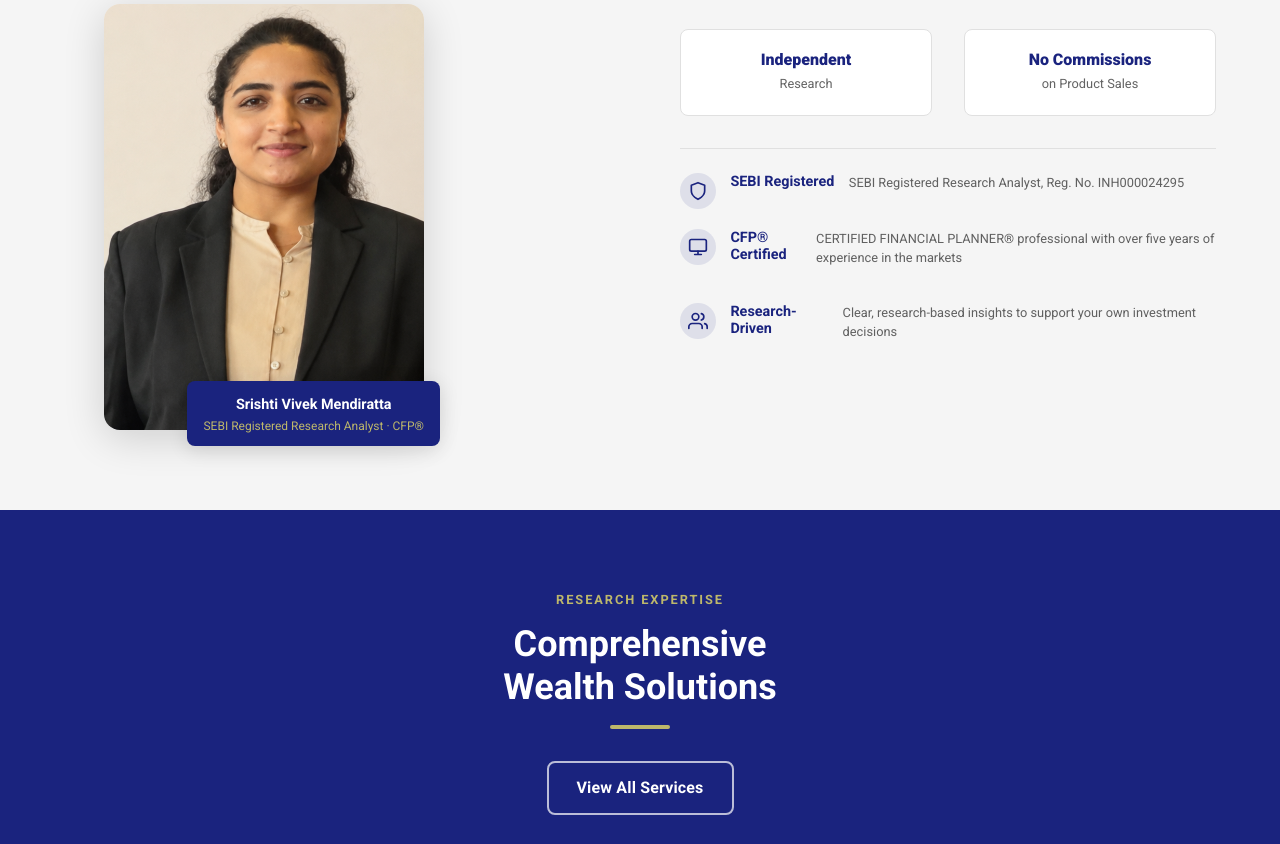
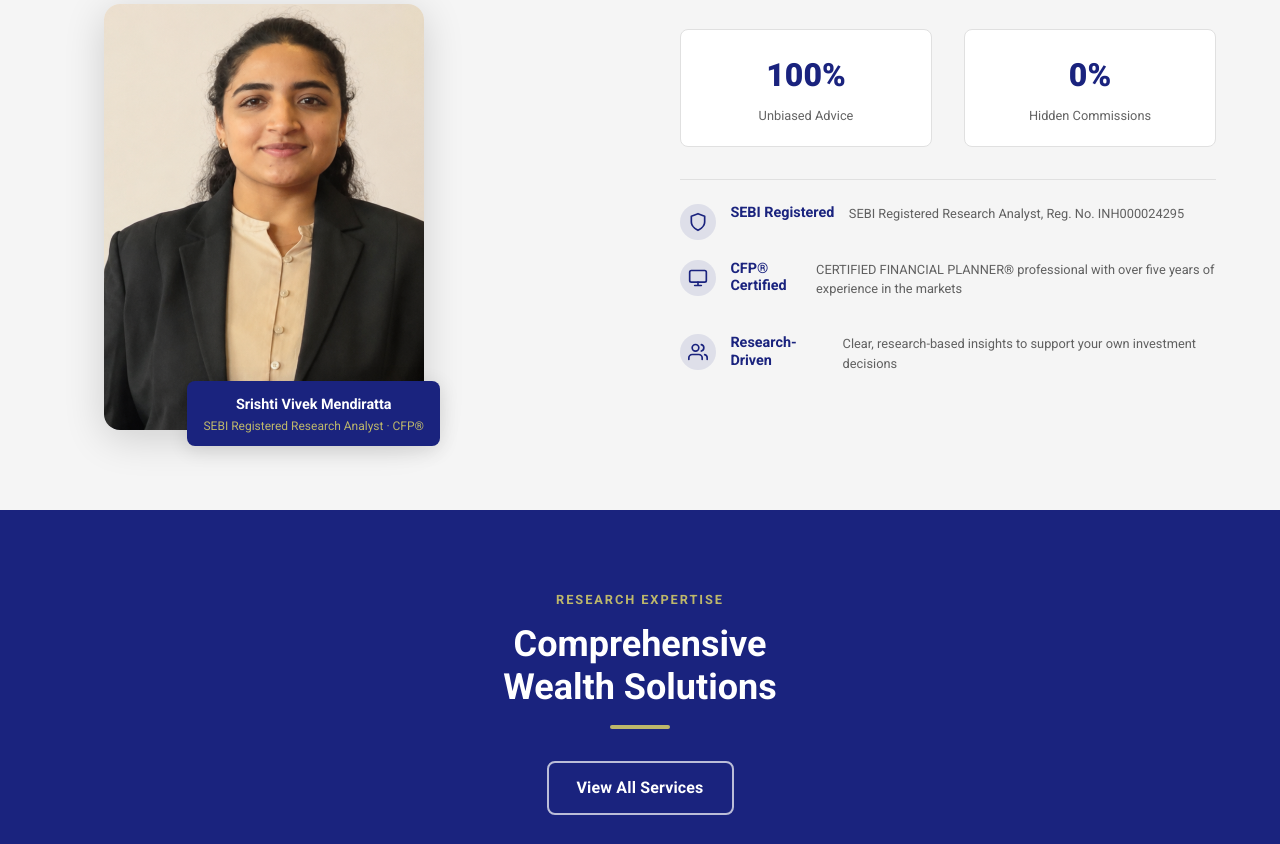
Before and after one commit to WealthMinds/wealthminds-website, a website: page index.html in a window 1280 px wide. Shown: the part 1371-2215 px from the top of the page. Drawn offline with Linux system fonts and the light colour scheme.

Commit message:
revert stat row change on Home page

```diff
--- a/index.html
+++ b/index.html
@@ -156,12 +156,12 @@
 
         <div class="stats-row reveal" style="--delay:0.3s">
           <div class="stat-block">
-            <span class="number stat-text">Independent</span>
-            <span class="desc">Research</span>
+            <span class="number">100%</span>
+            <span class="desc">Unbiased Advice</span>
           </div>
           <div class="stat-block">
-            <span class="number stat-text">No Commissions</span>
-            <span class="desc">on Product Sales</span>
+            <span class="number">0%</span>
+            <span class="desc">Hidden Commissions</span>
           </div>
         </div>
 
```
